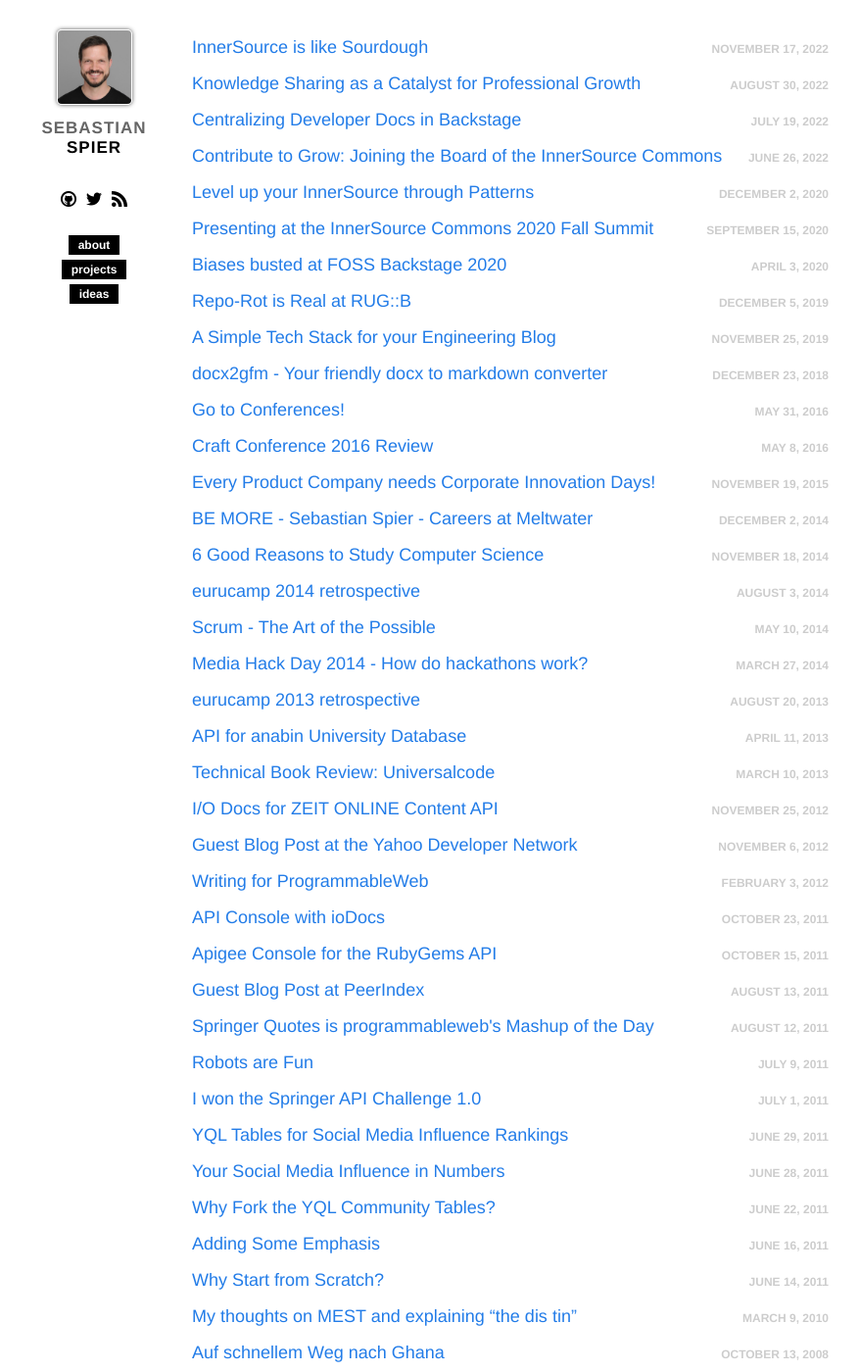
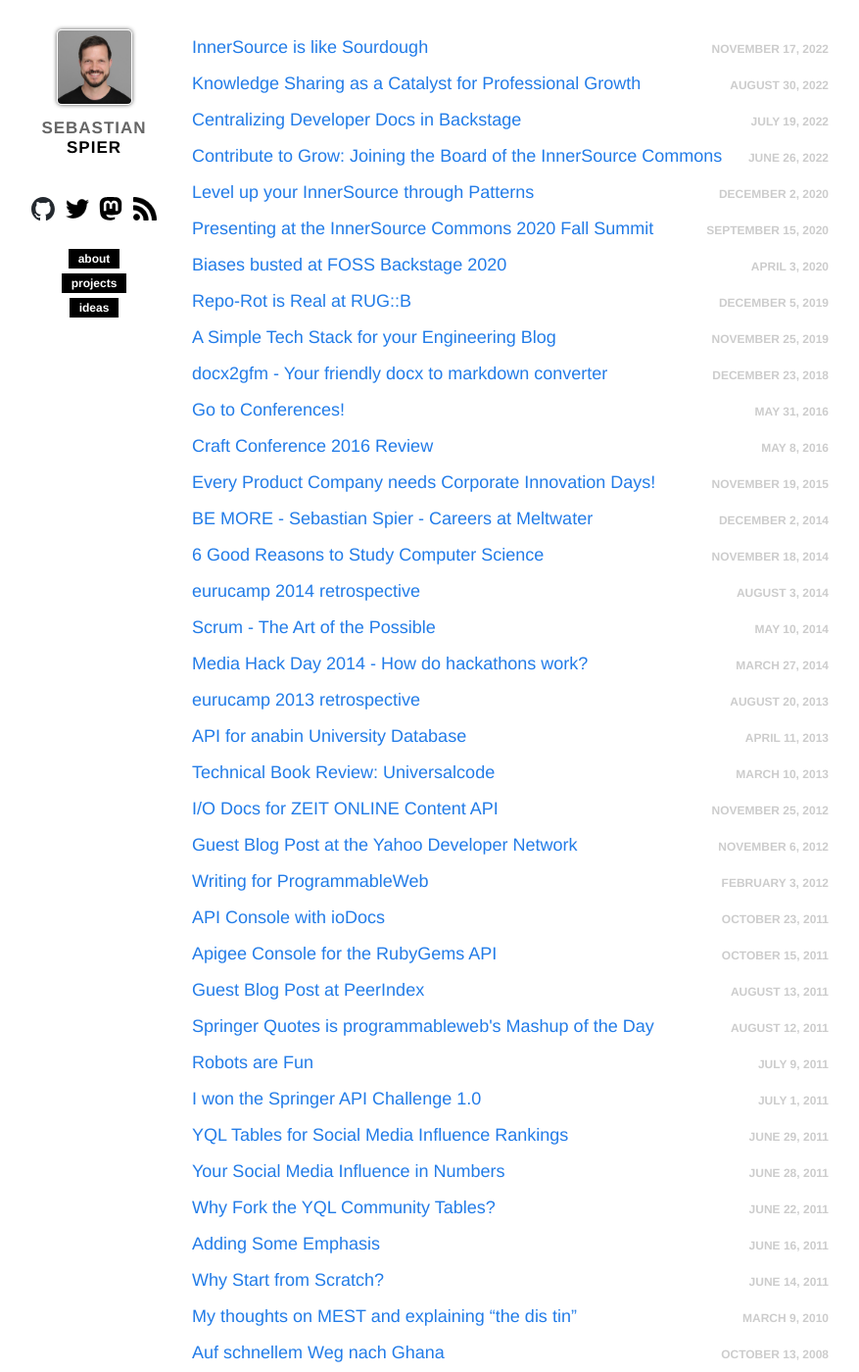
Before and after one commit to spier/spier.github.io, a Jekyll site: the page built from index.html, in a window 1280 px wide and 1400 px high. Shown: the whole window at 98% size, without its empty margins (4-881 px from the left). Built offline with Jekyll 4.4.1, drawn with Linux system fonts in a browser that asks for light colours; nearby versions of some CDN libraries; a script that is not in the unit is left out; the list of posts is cut into pages by our own code.

Commit message:
Add mastodon to social icons

```diff
--- a/_layouts/layout.html
+++ b/_layouts/layout.html
@@ -64,14 +64,17 @@
 	<!-- shortcut icons -->
   <div id="mousing">&nbsp;</div>
   <div class="site">
-    <a href="https://github.com/spier" id="github">
-      <img src="/images/icons/github.png" alt="github" title="@spier on GitHub" height="16" width="16" />
+    <a href="https://github.com/spier" id="github" class="social-button">
+      <img src="/images/icons/github-mark.svg" alt="github" title="@spier on GitHub" height="24" width="24" />
     </a>
-    <a href="https://twitter.com/sebastianspier" id="twitter">
-      <img src="/images/icons/twitter.png" alt="twitter" title="@sebastianspier on Twitter" height="16" width="16" />
+    <a href="https://twitter.com/sebastianspier" id="twitter" class="social-button">
+      <img src="/images/icons/twitter.png" alt="twitter" title="@sebastianspier on Twitter" height="24" width="24" />
     </a>
-    <a href="http://feeds.feedburner.com/spier" id="rss">
-      <img src="/images/icons/rss.png" alt="rss" title="Subscribe to this blog's RSS feed" height="16" width="16" />
+    <a rel="me" href="https://hachyderm.io/@spier" id="mastodon" class="social-button">
+      <img src="/images/icons/mastodon-logo-black.svg" alt="mastodon" title="@spier@hachyderm.io on Mastodon" height="24" width="24" />
+    </a>
+    <a href="http://feeds.feedburner.com/spier" id="rss" class="social-button">
+      <img src="/images/icons/rss.png" alt="rss" title="Subscribe to RSS feed" height="24" width="24" />
     </a>
   </div>
 
--- a/css/styles.css
+++ b/css/styles.css
@@ -146,6 +146,7 @@
   font-size: 12px;
   color: #999;
   padding-left: 2px;
+  padding-bottom: 6px;
   letter-spacing: 1px;
 }
 #header #sections{
--- a/javascript/application.js
+++ b/javascript/application.js
@@ -4,25 +4,20 @@
     $('#mousing').text("GitHub");
   });
 
-  $('#github').mouseout(function(){
-    $('#mousing').html("&nbsp;");
-  });
-
   $('#twitter').mouseover(function(){
     $('#mousing').text("Twitter");
   });
 
-  $('#twitter').mouseout(function(){
-    $('#mousing').html("&nbsp;");
+  $('#mastodon').mouseover(function(){
+    $('#mousing').text("Mastodon");
   });
 
   $('#rss').mouseover(function(){
     $('#mousing').text("RSS");
   });
 
-  $('#rss').mouseout(function(){
+  $('.social-button').mouseout(function(){
     $('#mousing').html("&nbsp;");
   });
 
-
 });
```
Also changed, not shown: images/icons/github-mark.svg (added), images/icons/mastodon-logo-black.svg (added).
